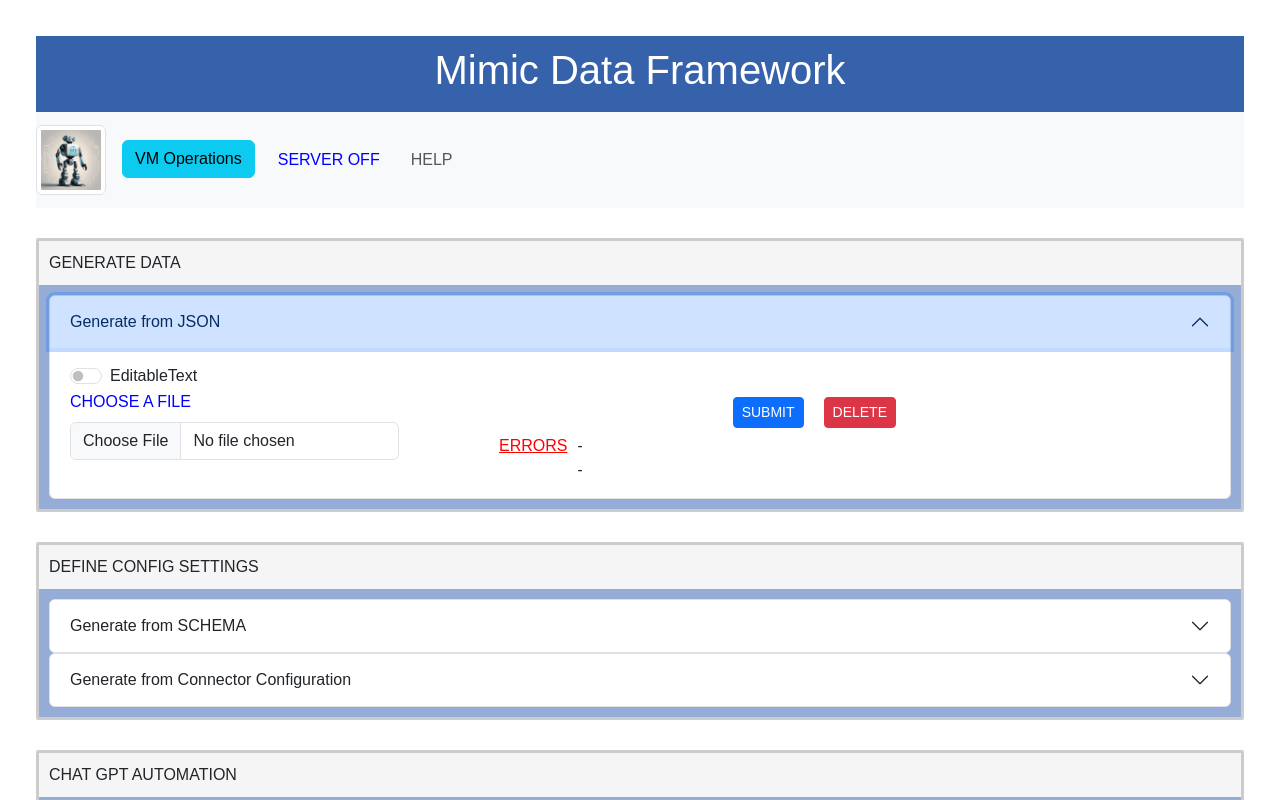
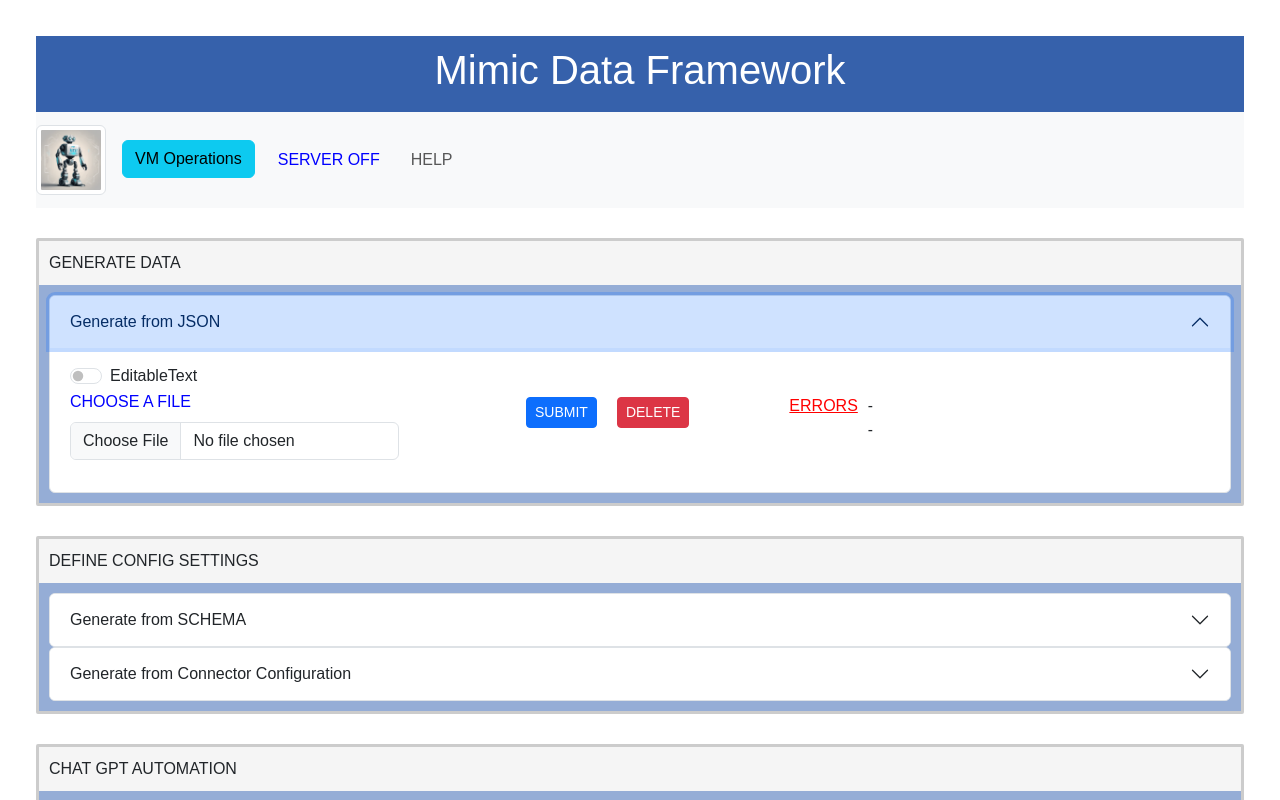
Before and after one commit to Lithin87/react-mdf-website, a React (Create React App) app: page / in a window 1280 px wide. Both pictures are taken after a click on the button "Generate from JSON". Shown: the top 800 px of the page. Built offline with nearby package versions, Linux system fonts and the light colour scheme.

Commit message:
reupdated UI

```diff
--- a/src/Components/AccordionOptions.js
+++ b/src/Components/AccordionOptions.js
@@ -93,15 +93,25 @@ function AccordionOptions(props) {
         <Accordion.Body>
 
         <div style={{ display: 'flex' }}>
-          <div style={{display: 'flex', flex: '1 1 0', alignItems: 'flex-start' , alignContent: 'flex-start'}}>
+          <div style={{display: 'flex', flex: '2', alignItems: 'flex-start' , alignContent: 'flex-start'}}>
             <SchemaInput eventKey={key}  style={{flex: '1'}}  />
-            <a target="_blank" rel="noopener noreferrer" href={error_url}  style={{color: 'red' , flex: '0 0 0', marginLeft: '100px', marginTop: '70px' }}> ERRORS  </a>
-            <span style={{ fontFamily: 'Tahoma, Geneva, sans-serif' , flex: '0 0 0', marginLeft: '10px', marginTop: '70px'  }}>  {offset}</span>
-            <Button variant="primary" size="sm" style={{flex: '0 0 0', marginLeft: '150px', marginTop: '33px' }} onClick={handleClick}> SUBMIT </Button>
+          </div>
+
+          <div style={{display: 'flex', flex: '2', alignItems: 'flex-start' , alignContent: 'flex-start'}}>
+            <Button variant="primary" size="sm" style={{flex: '0 0 0', marginTop: '33px' }} onClick={handleClick}> SUBMIT </Button>
             <Button variant="danger" size="sm" hidden={key === '9'} style={{flex: '0 0 0', marginLeft: '20px', marginTop: '33px' }} onClick={handleDelete}> DELETE </Button>
+            <a target="_blank" rel="noopener noreferrer" href={error_url}  style={{color: 'red' , flex: '0 0 0', marginLeft: '100px', marginTop: '30px' }}> ERRORS  </a>
+            <span style={{ fontFamily: 'Tahoma, Geneva, sans-serif' , flex: '0 0 0', marginLeft: '10px', marginTop: '30px'  }}>  {offset}</span>
           </div>
-           <Spinner animation="grow" variant="success"  hidden={!operation}/>
-          <ConsoleOutput>{ output }</ConsoleOutput>
+
+          <div style={{display: 'flex', flex: '1', alignItems: 'flex-start' , alignContent: 'flex-start'}}>
+            <div style={{display: 'flex', flex: '1', alignItems: 'flex-start' , alignContent: 'flex-start'}}>
+              <Spinner animation="grow" variant="success"  hidden={!operation}/>
+            </div>
+            <div style={{display: 'flex', flex: '5', alignItems: 'flex-start' , alignContent: 'flex-start'}}>
+              <ConsoleOutput>{ output }</ConsoleOutput>
+            </div>
+          </div>
         </div>
 
         <div style={{ display: fileContent === "" ? 'none' : 'block' }}>
--- a/src/Components/ToggleVM.js
+++ b/src/Components/ToggleVM.js
@@ -62,19 +62,7 @@ function ToggleVM() {
 
   return (
     <>
-      <br /> <br />
-      <ToggleButton
-        className="mb-2"
-        id="toggle-check"
-        type="checkbox"
-        variant="outline-primary"
-        checked={ ctx.checked}
-        value="1"
-        onChange={handleClickToggleButton}
-      >
-        <Image src={bootOn} width="50" height="40" alt="Small Image" rounded thumbnail /> BOOT ON </ToggleButton>
-
-      <br/><br/><br />
+    <div style={{ display: 'flex' , flexDirection: 'column' }}>
 
       CURRENT STATUS :  <br/>
       <ButtonGroup>
@@ -95,7 +83,22 @@ function ToggleVM() {
       </ButtonGroup><p/>
       <ProgressBar animated now={ ctx.now } label={`${Math.round( ctx.now)}%`} />
 
-      <br/> <br/> <br /><br />
+      <div style={{ marginLeft: '95px' }}>
+      <br /> <br />
+      <ToggleButton
+        className="mb-2"
+        id="toggle-check"
+        type="checkbox"
+        variant="outline-primary"
+        checked={ ctx.checked}
+        value="1"
+        onChange={handleClickToggleButton}
+      >
+        <Image src={bootOn} width="50" height="40" alt="Small Image" rounded thumbnail /> BOOT ON </ToggleButton> </div>
+
+      </div>
+
+      <br/> <br/>
 
    <span style={{ fontFamily: 'Tahoma, Geneva, sans-serif' }}>PLUGINS INSTALLED : </span>
       <br />
@@ -114,7 +117,7 @@ function ToggleVM() {
 
     <br /> <br />
     <span style={{ fontFamily: 'Tahoma, Geneva, sans-serif' }}>REPETITIONs :</span>
-    <Form.Control type="text" placeholder="Total Requests" />
+    <Form.Control type="text" placeholder="Total Requests" value="1000"/>
 
     </>
   );
```
